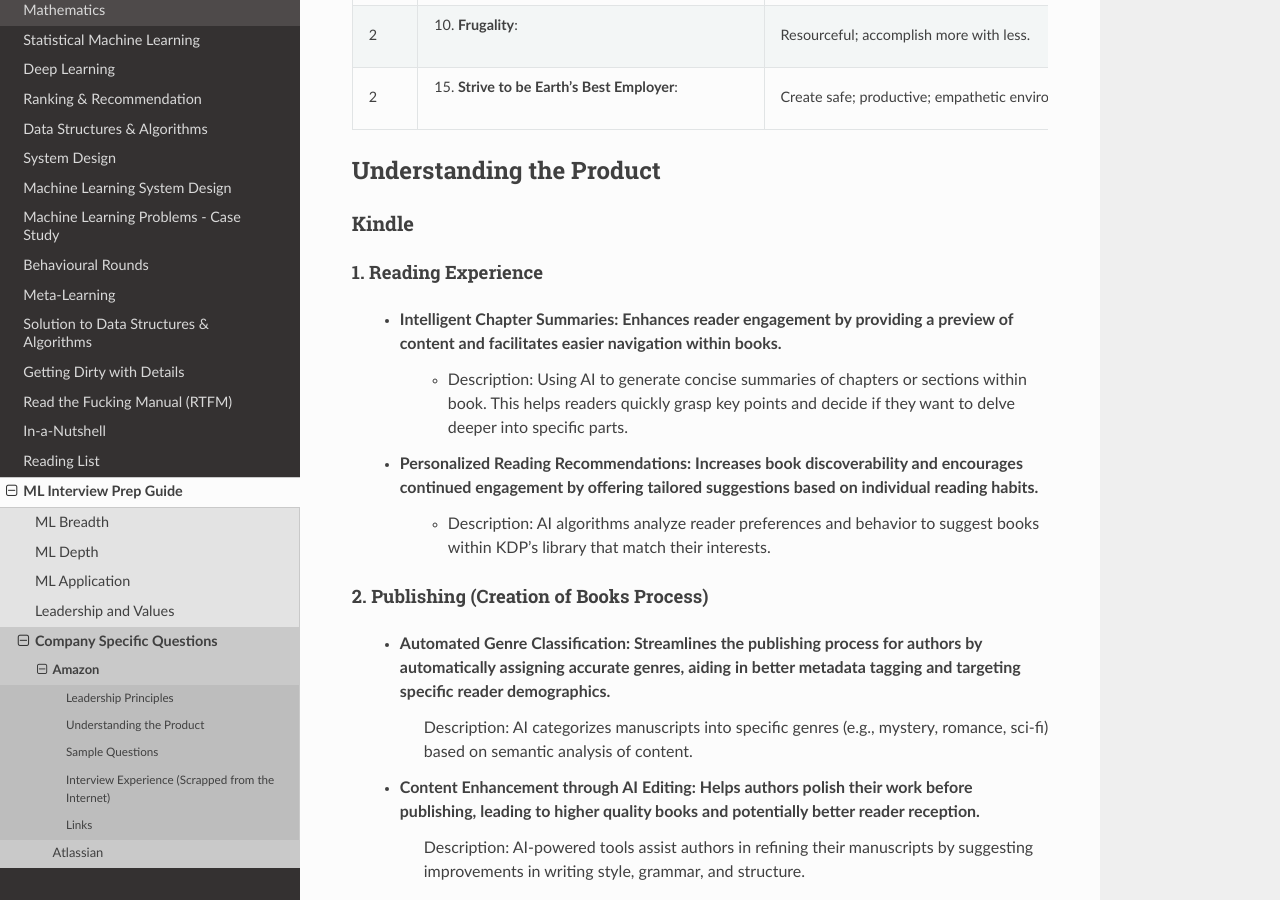
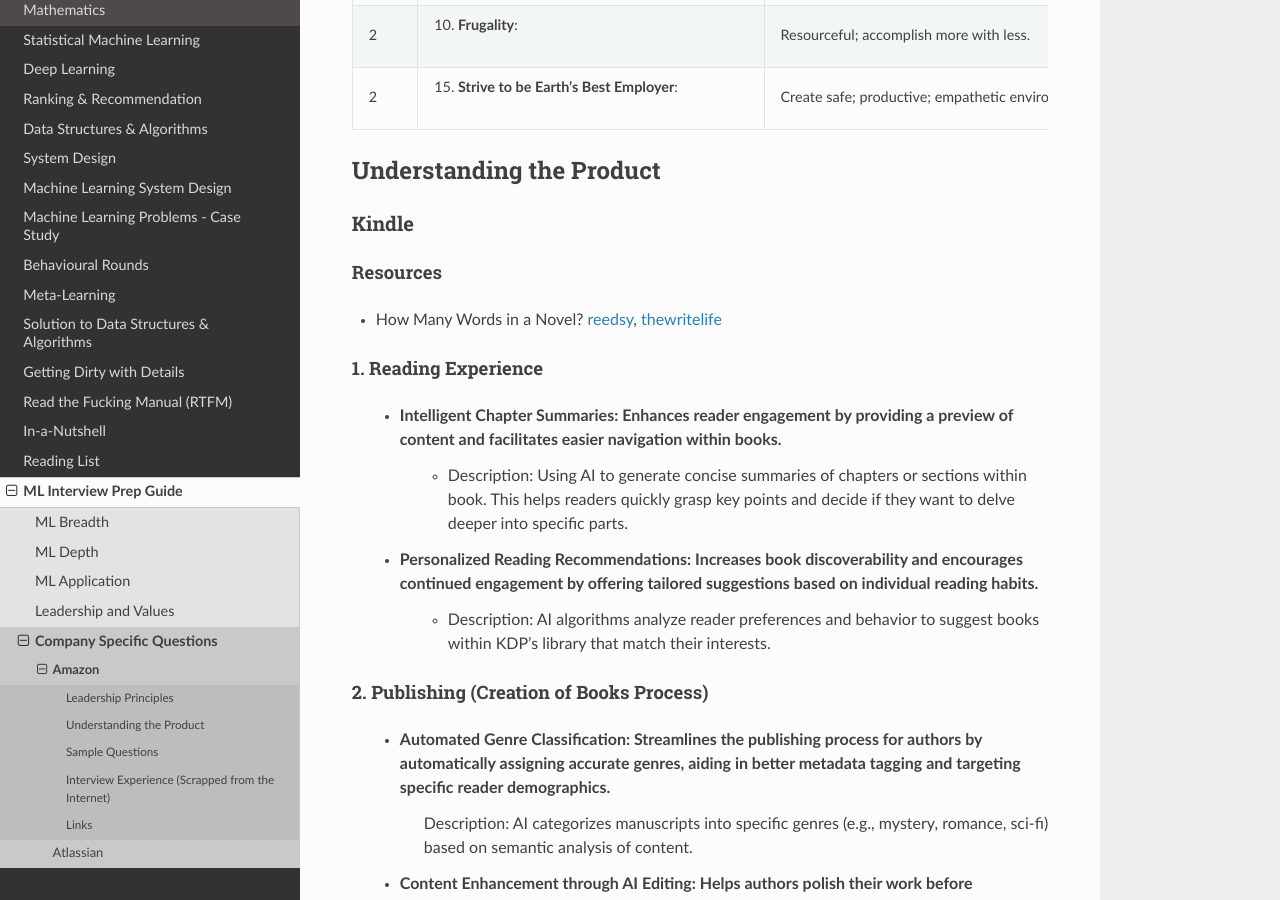
Before and after one commit to uselesstechjunks/leetcode, a Sphinx documentation site: the page built from docs/source/interviews/company/amzn.rst, in a window 1280 px wide and 900 px high, scrolled down 1112 px. Built offline with Sphinx 7.4.7 and the Read the Docs theme 2.0.0, drawn with Linux system fonts in a browser that asks for light colours.

Commit message:
Update amzn.rst (#269)

```diff
--- a/docs/source/interviews/company/amzn.rst
+++ b/docs/source/interviews/company/amzn.rst
@@ -30,6 +30,10 @@ Understanding the Product
 **************************************************************************
 Kindle
 ==========================================================================
+Resources
+--------------------------------------------------------------------------
+- How Many Words in a Novel? `reedsy <https://blog.reedsy.com/how-many-words-in-a-novel/>`_, `thewritelife <https://thewritelife.com/how-many-words-in-a-novel/>`_
+
 1. Reading Experience
 --------------------------------------------------------------------------
 	- Intelligent Chapter Summaries: Enhances reader engagement by providing a preview of content and facilitates easier navigation within books.
```
